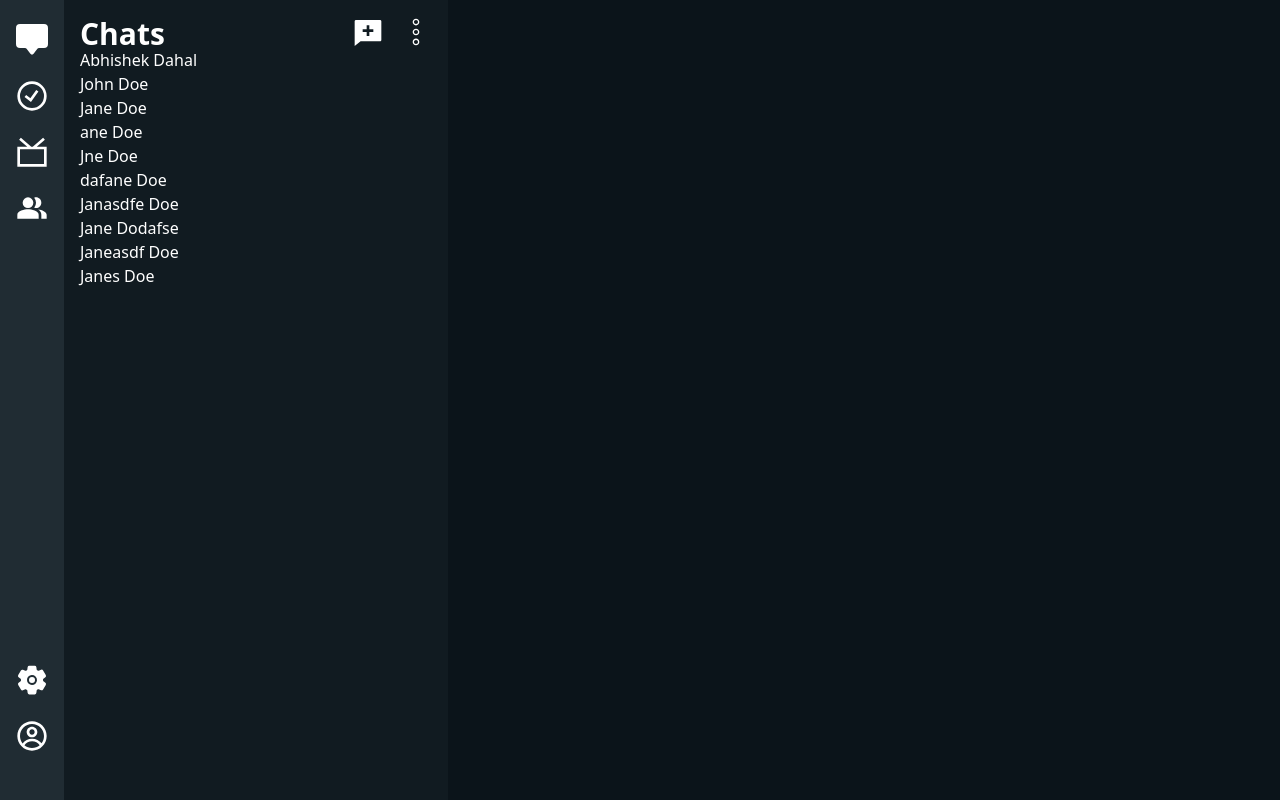
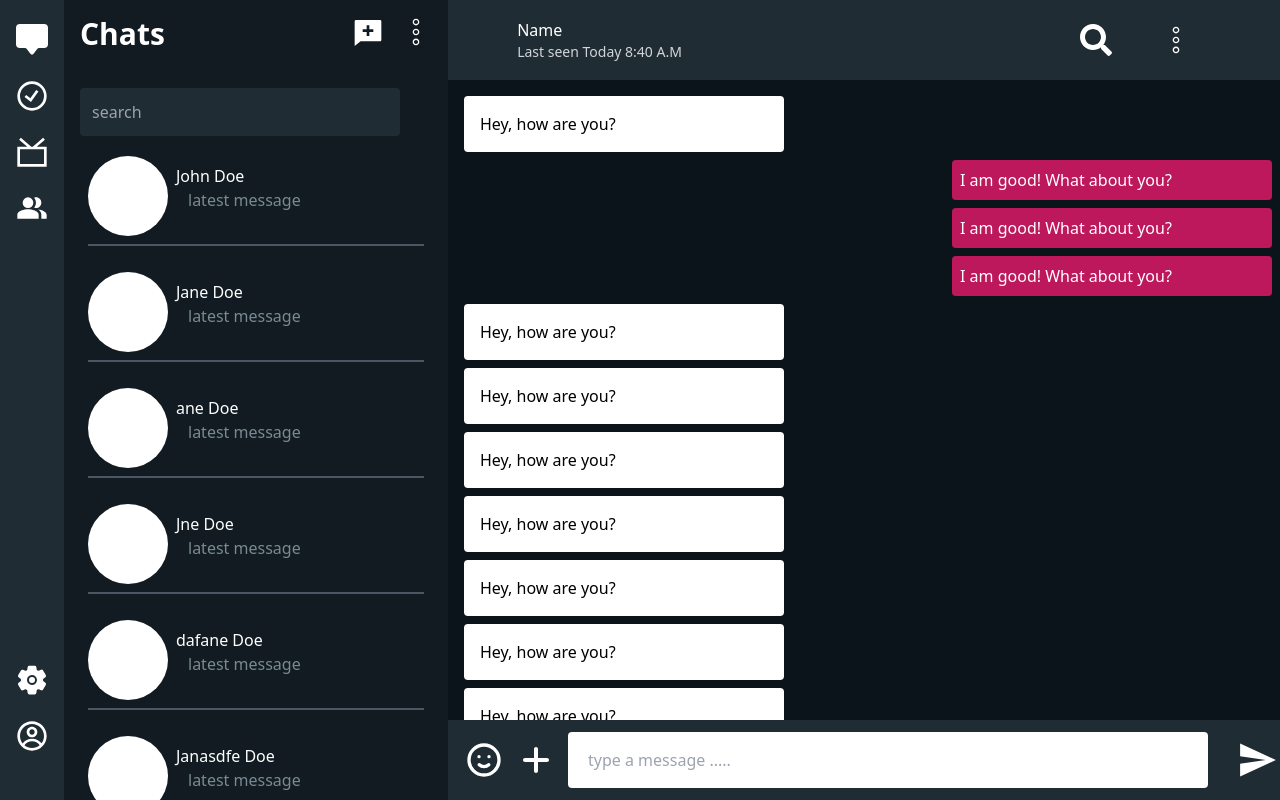
Before and after one commit to abhishekdahal-397/Chat-App, a Next.js app in the folder frontend/: page /home/423432 in a window 1280 px wide. Built offline with nearby package versions, Linux system fonts and the light colour scheme.

Commit message:
chatsection all made . UI of chatsection made beautiful

```diff
--- a/frontend/src/app/home/[id]/page.tsx
+++ b/frontend/src/app/home/[id]/page.tsx
@@ -5,9 +5,13 @@ import { GrStatusGood } from "react-icons/gr";
 import { GrChannel } from "react-icons/gr";
 import { MdPeopleAlt } from "react-icons/md";
 import { CgProfile } from "react-icons/cg";
+import { IoMdSend } from "react-icons/io";
 import { IoSettings } from "react-icons/io5";
 import { RiChatNewFill } from "react-icons/ri";
 import { CiMenuKebab } from "react-icons/ci";
+import { FaPlus } from "react-icons/fa6";
+import { HiOutlineEmojiHappy } from "react-icons/hi";
+import { FaSearch } from "react-icons/fa";
 // Define the type for a friend object
 interface Friend {
 	id: number;
@@ -16,6 +20,7 @@ interface Friend {
 
 const Page: React.FC = () => {
 	// Use the Friend type for the state
+
 	const [friends, setFriends] = useState<Friend[]>([]);
 
 	useEffect(() => {
@@ -35,7 +40,7 @@ const Page: React.FC = () => {
 	}, []);
 
 	return (
-		<div className="h-[100vh] w-[100vw] rounded  bg-blue-200 grid  grid-cols-[5%_30%_65%]">
+		<div className="h-[100vh] rounded  bg-blue-200 grid  grid-cols-[5%_30%_65%]">
 			<div
 				style={{ backgroundColor: "#202c33" }}
 				className="flex flex-col justify-between"
@@ -51,7 +56,10 @@ const Page: React.FC = () => {
 					<CgProfile className="cursor-pointer h-[4vh] w-[4vh] text-white  m-auto mt-6" />
 				</div>
 			</div>
-			<div style={{ backgroundColor: "#111b21" }} className="text-white p-4">
+			<div
+				style={{ backgroundColor: "#111b21" }}
+				className="text-white p-4 overflow-y-scroll"
+			>
 				<div className="flex justify-between">
 					<p className="text-3xl h-6 font-bold ">Chats</p>{" "}
 					<div className="flex space-x-4">
@@ -65,15 +73,117 @@ const Page: React.FC = () => {
 						</div>
 					</div>
 				</div>
-				<div>Abhishek Dahal</div>
+				<input
+					placeholder="search"
+					autoComplete="off"
+					className="h-[6vh] focus:outline-none  w-[25vw] rounded px-3  bg-[#202c33] mt-[5vh] flex items-center"
+				></input>
 
 				{friends.length > 0 ? (
-					friends.map((friend) => <div key={friend.id}>{friend.username}</div>)
+					friends.map((friend) => (
+						<div
+							key={friend.id}
+							className="h-[13vh] p-2 cursor-pointer my-auto w-full mt-3 rounded hover:bg-slate-600 "
+						>
+							<div className="flex ">
+								<div className="h-[10vh]  w-[10vh] rounded-full bg-white"></div>
+								<div className="flex flex-col mt-2 mx-2">
+									<div className="">{friend.username}</div>
+									<p className=" mx-3 text-[#7a8a94] ">latest message</p>
+								</div>
+							</div>
+							<div className="h-0 border mt-2 border-gray-600 border-1 w-full"></div>
+						</div>
+					))
 				) : (
 					<p>No friends found</p>
 				)}
 			</div>
-			<div className="bg-[#0b141a]"></div>
+			<div className="bg-[#0b141a] text-white h-full  w-[65vw]  grid grid-rows-[10%_80%_10%]">
+				<div className="px-3 w-[65vw] flex items-center gap-2  bg-[#202c33]">
+					<div className=" rounded-full  h-[7vh] w-[7vh]"></div>
+					<div className="mx-2 w-[20vw]">
+						<p>Name</p>{" "}
+						<p className="text-sm text-gray-300"> Last seen Today 8:40 A.M</p>
+					</div>
+					<div className="flex items-center h-full  w-[20vw] ml-[28vw]">
+						<FaSearch className="cursor-pointer h-[4vh] w-[4vh] text-white  mr-4 " />
+						<CiMenuKebab className="cursor-pointer h-[4vh] w-[4vh] text-white ml-8 " />
+					</div>
+				</div>
+				<div className="flex flex-col h-[80vh] overflow-y-scroll p-4 space-y-2">
+					{/* Incoming message (aligned to the left) */}
+					<div className="flex items-center justify-start ">
+						<p className="w-[25vw]  bg-white text-black rounded p-4">
+							Hey, how are you?
+						</p>
+					</div>
+
+					{/* Outgoing message (aligned to the right) */}
+					<div className="flex h-[7vh]   items-center  justify-end">
+						<p className="w-[25vw] bg-pink-700 text-white rounded p-2">
+							I am good! What about you?
+						</p>
+					</div>
+					<div className="flex h-[7vh]   items-center  justify-end">
+						<p className="w-[25vw] bg-pink-700 text-white rounded p-2">
+							I am good! What about you?
+						</p>
+					</div>
+					<div className="flex h-[7vh]   items-center  justify-end">
+						<p className="w-[25vw] bg-pink-700 text-white rounded p-2">
+							I am good! What about you?
+						</p>
+					</div>
+					<div className="flex items-center justify-start ">
+						<p className="w-[25vw]  bg-white text-black rounded p-4">
+							Hey, how are you?
+						</p>
+					</div>
+					<div className="flex items-center justify-start ">
+						<p className="w-[25vw]  bg-white text-black rounded p-4">
+							Hey, how are you?
+						</p>
+					</div>
+					<div className="flex items-center justify-start ">
+						<p className="w-[25vw]  bg-white text-black rounded p-4">
+							Hey, how are you?
+						</p>
+					</div>
+					<div className="flex items-center justify-start ">
+						<p className="w-[25vw]  bg-white text-black rounded p-4">
+							Hey, how are you?
+						</p>
+					</div>
+					<div className="flex items-center justify-start ">
+						<p className="w-[25vw]  bg-white text-black rounded p-4">
+							Hey, how are you?
+						</p>
+					</div>
+					<div className="flex items-center justify-start ">
+						<p className="w-[25vw]  bg-white text-black rounded p-4">
+							Hey, how are you?
+						</p>
+					</div>
+					<div className="flex items-center justify-start ">
+						<p className="w-[25vw]  bg-white text-black rounded p-4">
+							Hey, how are you?
+						</p>
+					</div>
+				</div>
+
+				<div className="bg-[#202c33] w-[full] items-center flex">
+					<HiOutlineEmojiHappy className="cursor-pointer h-[5vh] w-[5vh] text-white ml-4" />
+					<FaPlus className="cursor-pointer h-[4vh] w-[4vh] text-white ml-4" />
+					<input
+						className=" h-[7vh] rounded w-[50vw] ml-4 px-5 text-slate-900 focus:outline-none"
+						placeholder="type a message ....."
+					/>
+					<div>
+						<IoMdSend className="cursor-pointer p-2 pl-3 h-[8vh] rounded tramsition-transform duration-500 hover:scale-110  w-[8vh] text-white hover:bg-gray-600 ml-4" />
+					</div>
+				</div>
+			</div>
 		</div>
 	);
 };
--- a/frontend/src/app/page.tsx
+++ b/frontend/src/app/page.tsx
@@ -7,6 +7,7 @@ export default function Home() {
 			<Button variant={"outline"} asChild>
 				<Link href="/register">register</Link>
 			</Button>
+			<Link href="/home/423432">Chatpage</Link>
 		</div>
 	);
 }
```
